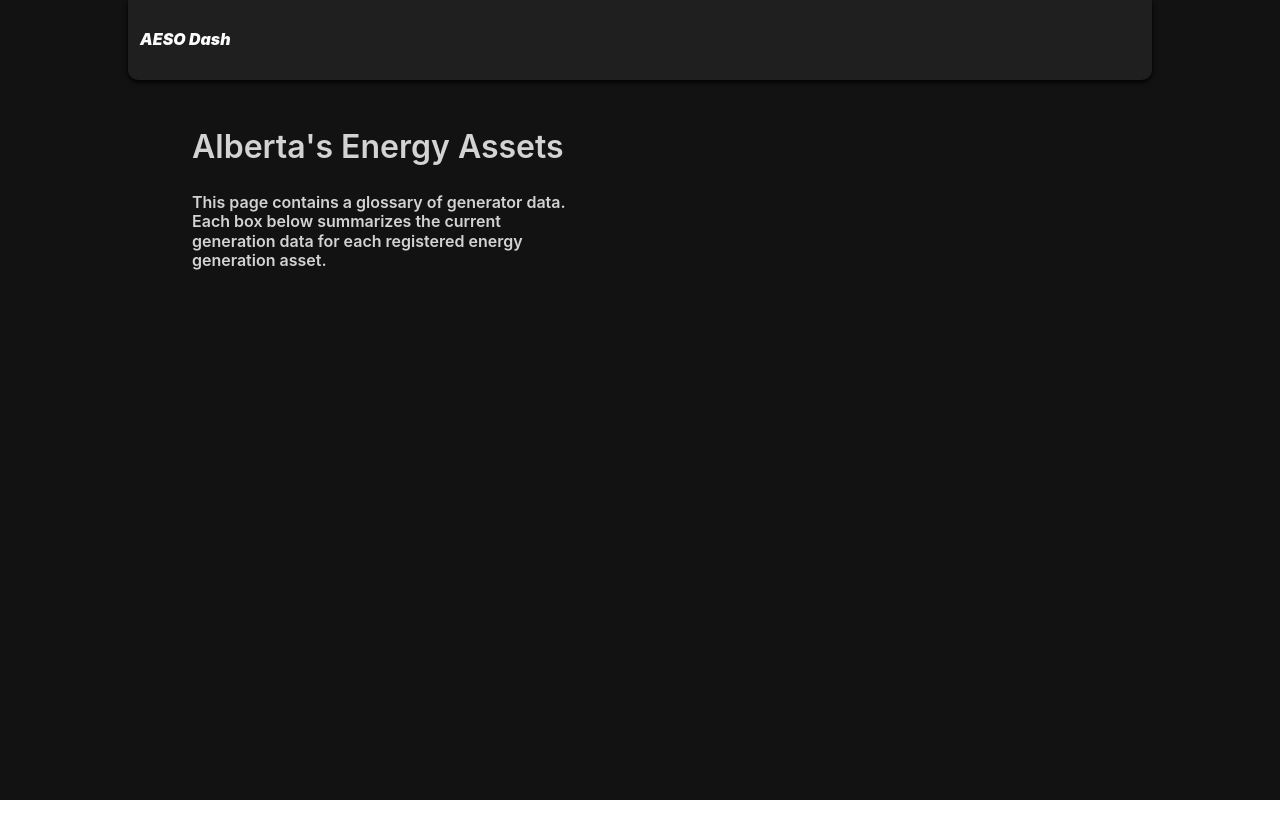
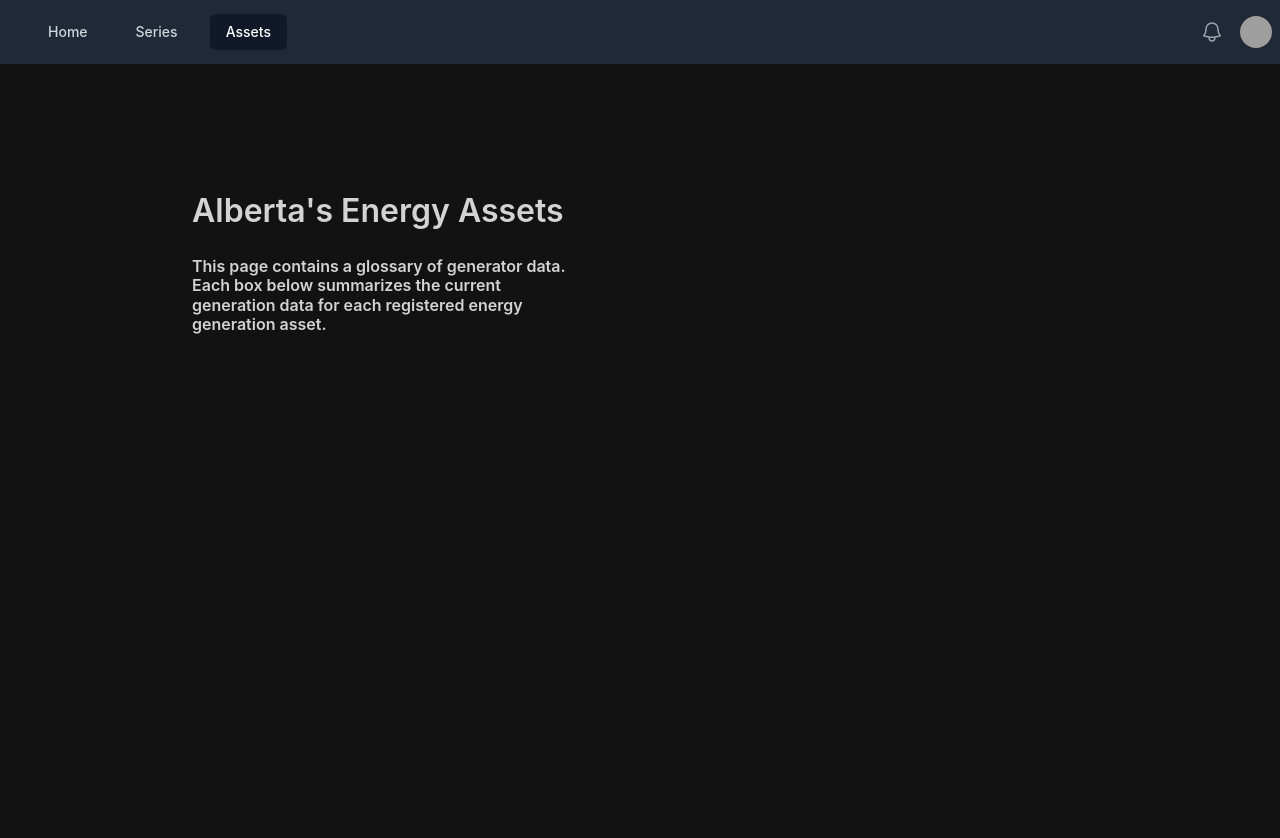
Before and after one commit to desobob11/Gridview, a React (Create React App) app in the folder aeso-dash/: page /assets in a window 1280 px wide. Shown: the top 838 px of the page. Before the commit the page ends 800 px from the top, so only its background shows below. Built offline with nearby package versions, Linux system fonts and the light colour scheme; grey boxes are pictures that could not be loaded.

Commit message:
pushing what i have so far

```diff
--- a/aeso-dash/src/App.js
+++ b/aeso-dash/src/App.js
@@ -2,7 +2,7 @@ import logo from './logo.svg';
 import './index.css';
 import React, { useState, useEffect, Box } from 'react';
 import { Helmet } from 'react-helmet';
-import { BrowserRouter as Router, Route, Routes } from 'react-router-dom';
+import { BrowserRouter as Router, Route, Routes, Navigate } from 'react-router-dom';
 import Homepage from './Pages/Homepage/Homepage';
 import Assets from './Pages/Assets/Assets';
 
@@ -20,8 +20,9 @@ function App() {
     <Router>
 
       <Routes>
-        <Route path="/" element={<Homepage />} />
+      <Route path="/home" element={<Homepage/>}/>
         <Route path="/assets" element={<Assets/>}/>
+        <Route path="/" element={<Navigate to="/home" replace={true} />}/>
       </Routes>
     </Router>
     </div>
--- a/aeso-dash/src/Components/tail_Navbar/tail_Navbar.js
+++ b/aeso-dash/src/Components/tail_Navbar/tail_Navbar.js
@@ -12,9 +12,9 @@ import { Bars3Icon, BellIcon, XMarkIcon } from '@heroicons/react/24/outline'
 const navigation = [
 
 
-  { name: 'Home', href: '#', current: true },
-  { name: 'Series', href: '#', current: false },
-  { name: 'Assets', href: '#', current: false },
+  { name: 'Home', href: '/home', current: window.location.href.includes("Home") ? true : false },
+  { name: 'Series', href: '', current: window.location.href.includes("Series") ? true : false },
+  { name: 'Assets', href: 'assets', current: window.location.href.includes("assets") ? true : false },
 ]
 
 function classNames(...classes) {
@@ -23,7 +23,7 @@ function classNames(...classes) {
 
 export default function Navbar() {
   return (
-    <Disclosure as="nav" className="bg-gray-800">
+    <Disclosure as="nav" className="font-sans bg-gray-800">
       <div className="mx-auto max-w-7xl px-2 sm:px-6 lg:px-8">
         <div className="relative flex h-16 items-center justify-between">
           <div className="absolute inset-y-0 left-0 flex items-center sm:hidden">
@@ -36,13 +36,7 @@ export default function Navbar() {
             </DisclosureButton>
           </div>
           <div className="flex flex-1 items-center justify-center sm:items-stretch sm:justify-start">
-            <div className="flex shrink-0 items-center">
-              <img
-                alt="Your Company"
-                src="https://tailwindui.com/plus/img/logos/mark.svg?color=indigo&shade=500"
-                className="h-8 w-auto"
-              />
-            </div>
+
             <div className="hidden sm:ml-6 sm:block">
               <div className="flex space-x-4">
                 {navigation.map((item) => (
@@ -79,7 +73,7 @@ export default function Navbar() {
                   <span className="sr-only">Open user menu</span>
                   <img
                     alt=""
-                    src="https://images.unsplash.com/photo-1472099645785-5658abf4ff4e?ixlib=rb-1.2.1&ixid=eyJhcHBfaWQiOjEyMDd9&auto=format&fit=facearea&facepad=2&w=256&h=256&q=80"
+                    src="https://profiles.ucalgary.ca/sites/default/files/styles/ucws_profile_picture/public/2022-07/JRC%203x3_0.jpeg?itok=YGf0baab"
                     className="size-8 rounded-full"
                   />
                 </MenuButton>
--- a/aeso-dash/src/Pages/Assets/Assets.js
+++ b/aeso-dash/src/Pages/Assets/Assets.js
@@ -4,7 +4,7 @@ import Form from 'react-bootstrap/Form'
 import { useEffect, useState } from 'react';
 import {ResponsiveLine} from '@nivo/line'
 import './Assets.css'
-import Navbar from '../../Components/Navbar/Navbar';
+import Navbar from '../../Components/tail_Navbar/tail_Navbar';
 import Fig_PoolPrice from '../../Components/Fig_PoolPrice';
 
 
--- a/aeso-dash/src/Pages/Homepage/Homepage.css
+++ b/aeso-dash/src/Pages/Homepage/Homepage.css
@@ -6,6 +6,7 @@
     --aeso_nav_green: #018786;
     --aeso_nav_green_secondary: #03dAc6;
     --aes_nav_offwhite: #FAF9F6;
+    --tailwind_text: #111827;
   }
 
 
@@ -41,10 +42,9 @@
 }
 
 .text-standard {
-    font-family: 'poppins' sans-serif !important;
     font-weight:600 !important;
     color:lightgray;
-    font-size:medium;
+    font-size:larger;
 }
 
 .text-header {
--- a/aeso-dash/src/index.css
+++ b/aeso-dash/src/index.css
@@ -2,6 +2,8 @@
 @tailwind base;
 @tailwind components;
 @tailwind utilities;
+
+@import url('https://fonts.googleapis.com/css2?family=Inter:ital,opsz,wght@0,14..32,100..900;1,14..32,100..900&display=swap');
 
 body {
   margin: 0;
--- a/aeso-dash/tailwind.config.js
+++ b/aeso-dash/tailwind.config.js
@@ -7,6 +7,9 @@ module.exports = {
   ],
   theme: {
     extend: {},
+    fontFamily: {
+      sans: ["Inter"]
+    }
   },
   plugins: [],
 }
```
Also changed, not shown: aeso-dash/src/Pages/Homepage/Homepage.js (+40 -0 lines).
